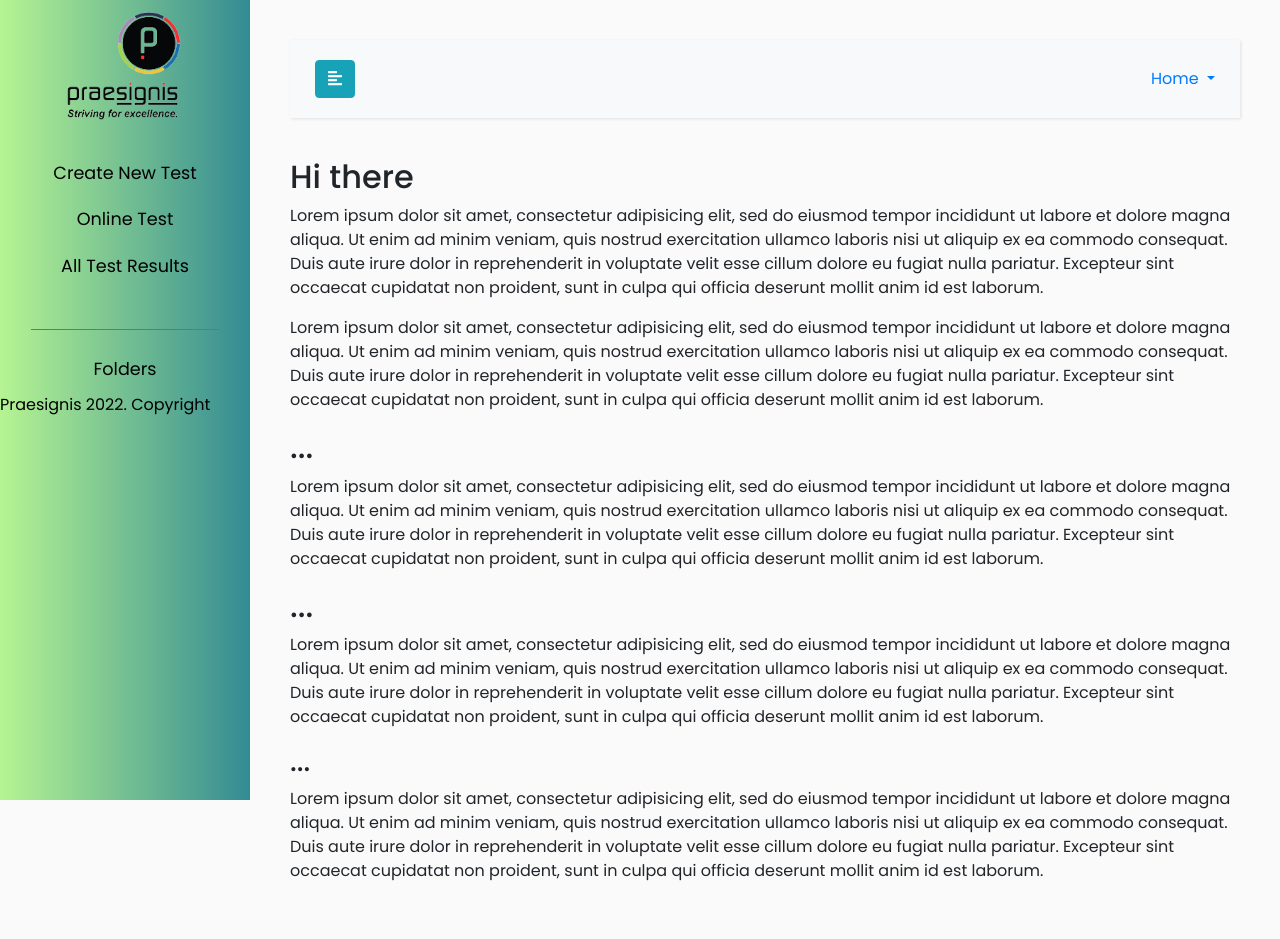
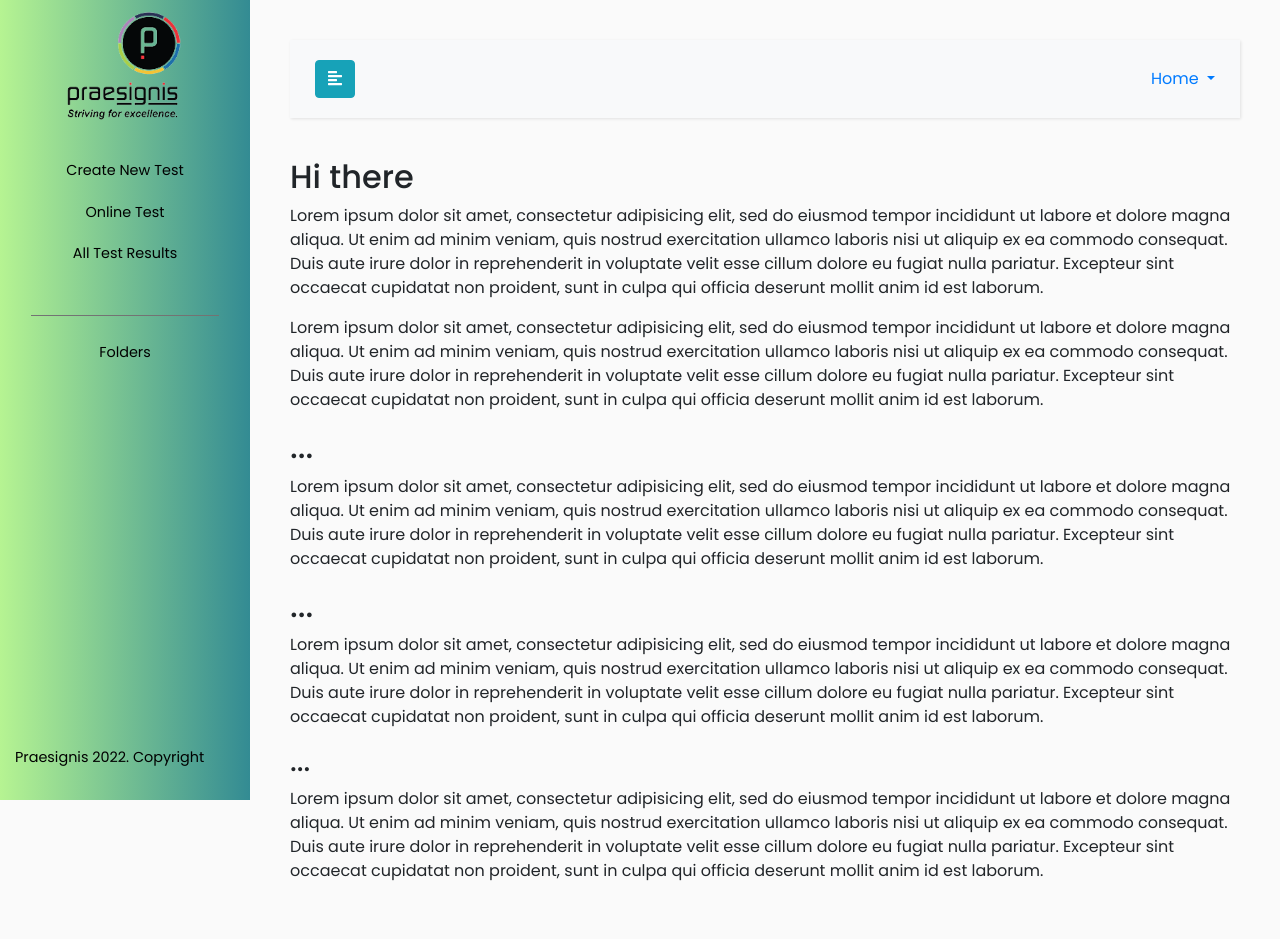
Before and after one commit to Josua-lewis/testmaker-django, a Django app: page / in a window 1280 px wide. Run offline with Django 4.2, Linux system fonts and the light colour scheme; some libraries are stand-ins or nearby versions.

Commit message:
Changed font size and aligned footer to bottom of sidebar

```diff
--- a/mytestmaker/templates/base.html
+++ b/mytestmaker/templates/base.html
@@ -90,7 +90,7 @@ a:focus {
 
 #sidebar li a {
     padding: 10px;
-    font-size: 1.1em;
+    font-size: 0.9em;
     display: block;
     text-align: center;
     color: black;
@@ -103,7 +103,13 @@ a:focus {
 }
 
 
-
+#sidebar footer{
+    position: fixed;
+    font-size: 0.9em;
+    bottom: 0px;
+    display: block;
+    padding: 15px;
+}
 
 /* ---------------------------------------------------
     CONTENT STYLE
```
